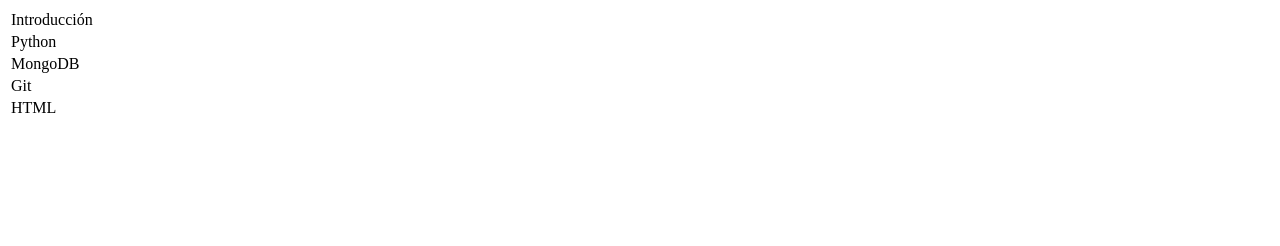
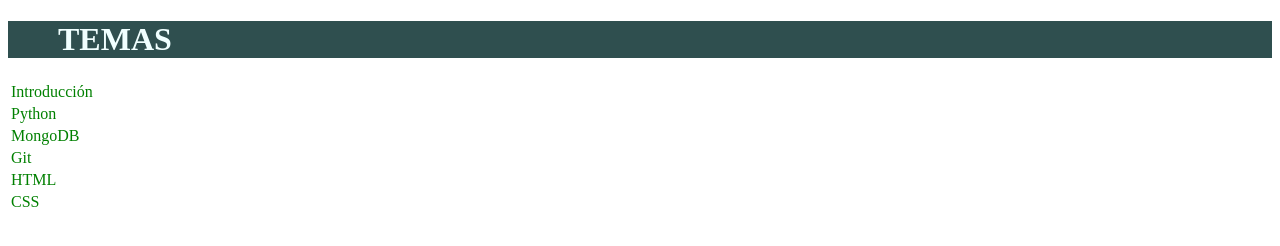
Before and after one commit to 3ct-mx/temas, a plain HTML site: page index.html in a window 1280 px wide. Drawn offline with Linux system fonts and the light colour scheme.

Commit message:
Se agrego CSS

```diff
--- a/index.html
+++ b/index.html
@@ -5,8 +5,21 @@
     <meta http-equiv="X-UA-Compatible" content="IE=edge">
     <meta name="viewport" content="width=device-width, initial-scale=1.0">
     <title>Document</title>
+	<style>
+		h1 {
+			background-color: darkslategray;
+			color: azure;
+			padding-left: 50px;
+		}
+
+		table {
+			color: green;
+		}
+	</style>
 </head>
 	<body>
+
+		<H1>TEMAS</H1>
 		<table>
 			<tr>
 				<td>Introducción
@@ -28,6 +41,10 @@
 				<td>HTML
 				</td>
 			</tr>
+			<tr>
+				<td>CSS
+				</td>
+			</tr>
 
 		</table>
 	</body>
```
